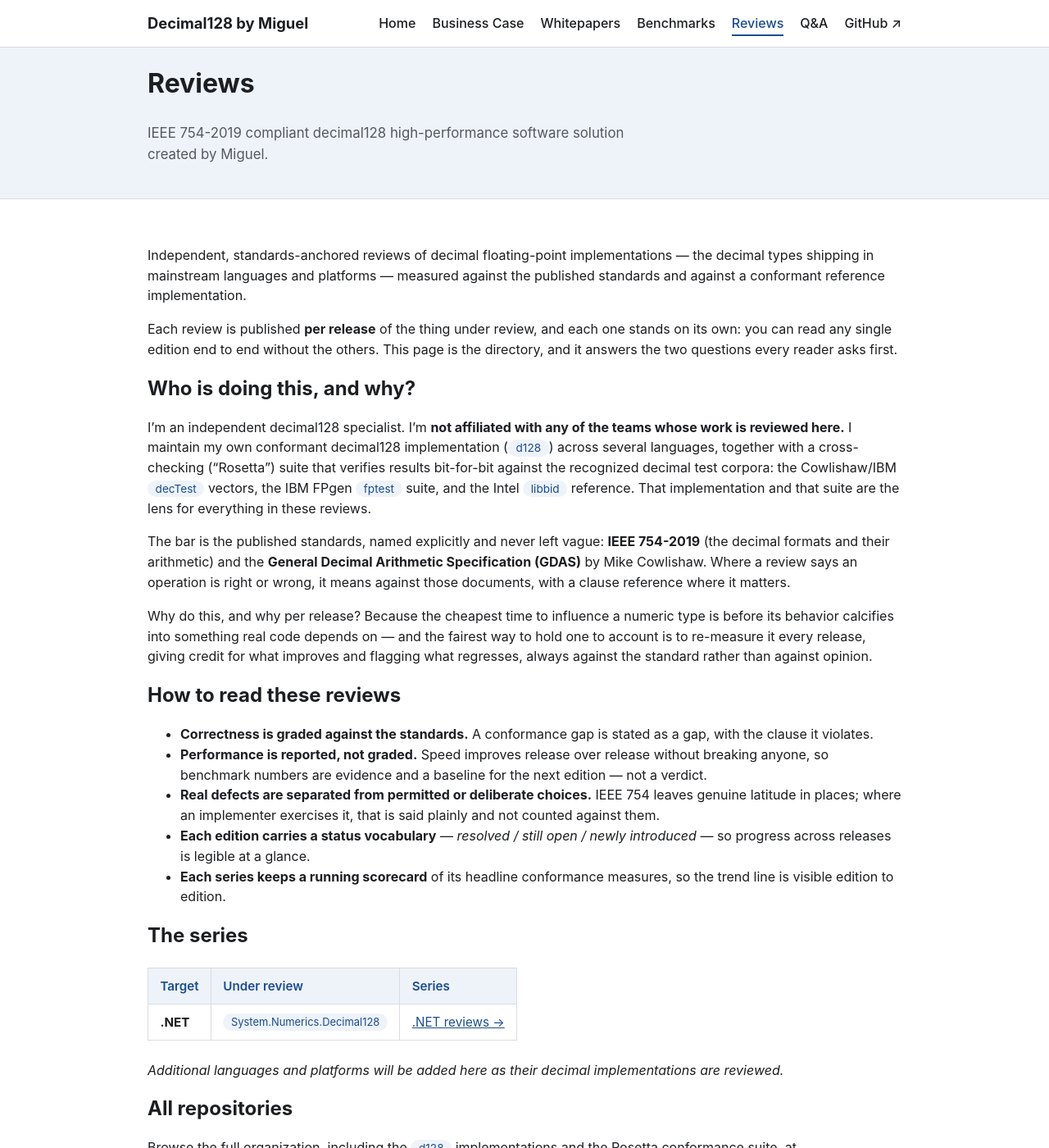
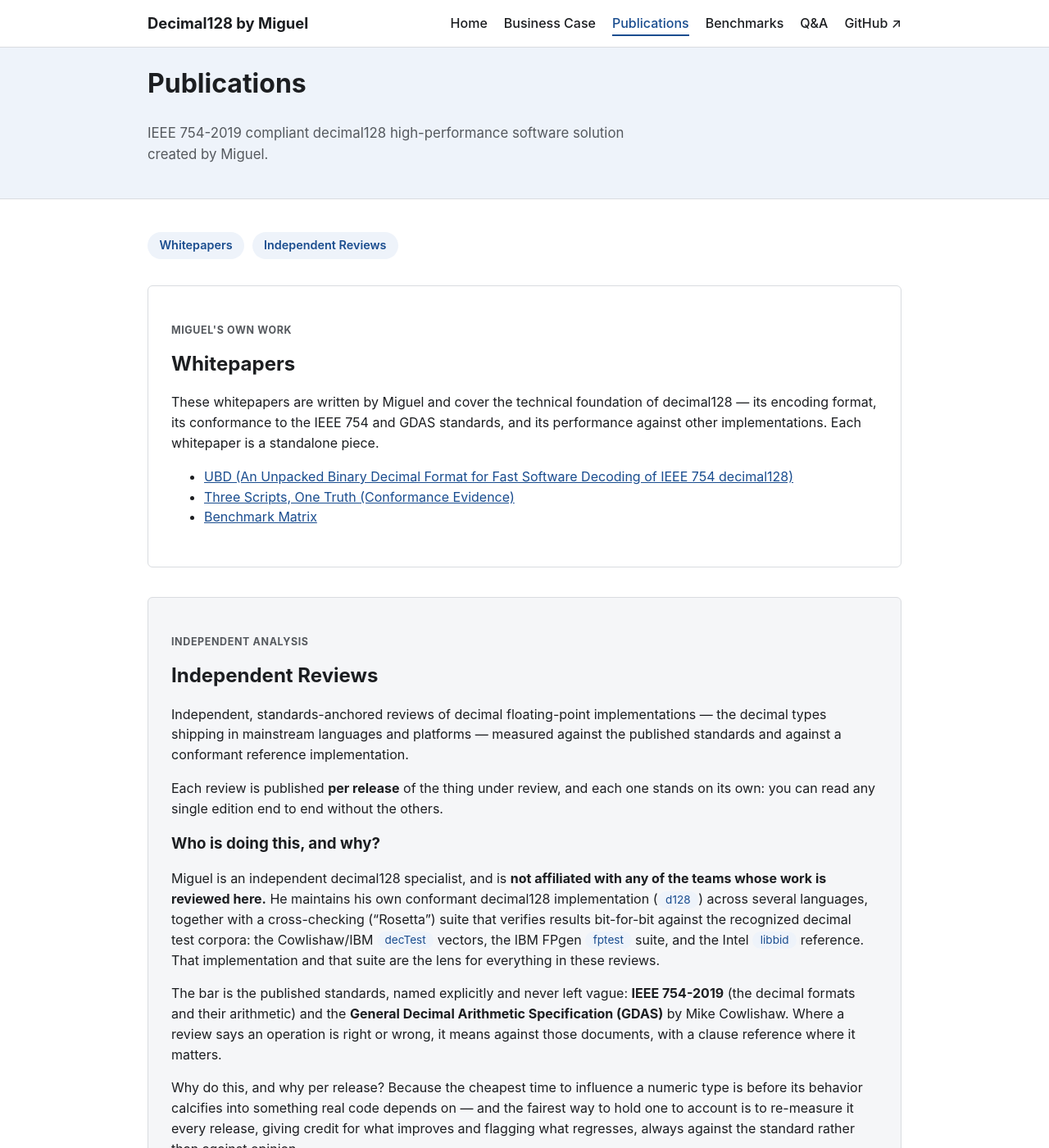
Before and after one commit to migueldecimal128/decimal128-www, a Jekyll site: the page built from publications.md, in a window 1280 px wide and 1400 px high. Shown: the whole window at 82% size. Built offline with Jekyll 4.4.1, drawn with Linux system fonts in a browser that asks for light colours; some of the changed text lies outside the part shown.

Commit message:
Combine Whitepapers and Reviews into a single Publications page
Replaces the separate /whitepapers.html and /reviews.html listing
pages with one /publications.html page, sectioned into "Whitepapers"
(Miguel's own technical writing) and "Independent Reviews" (his
standards-anchored analysis of others' decimal implementations), each
visually distinct with its own eyebrow label and tinted panel. Old
URLs redirect via jekyll-redirect-from. Collapses the two separate nav
entries into one "Publications" link.

Co-Authored-By: Claude Sonnet 5 <noreply@anthropic.com>
Claude-Session: https://claude.ai/code/session_01UhMyk7dVCWxSTZsZDHTXuD

```diff
--- a/_config.yml
+++ b/_config.yml
@@ -4,6 +4,8 @@ tagline: "IEEE 754-2019 compliant decimal128 high-performance software solution
 markdown: kramdown
 kramdown:
   input: GFM
+plugins:
+  - jekyll-redirect-from
 exclude:
   - README.md
   - .gitignore
--- a/_layouts/default.html
+++ b/_layouts/default.html
@@ -17,9 +17,8 @@
         <ul>
           <li><a href="{{ '/index.html' | relative_url }}"{% if page.url == "/index.html" %} aria-current="page"{% endif %}>Home</a></li>
           <li><a href="{{ '/business-case.html' | relative_url }}"{% if page.url == "/business-case.html" %} aria-current="page"{% endif %}>Business Case</a></li>
-          <li><a href="{{ '/whitepapers.html' | relative_url }}"{% if page.url == "/whitepapers.html" %} aria-current="page"{% endif %}>Whitepapers</a></li>
+          <li><a href="{{ '/publications.html' | relative_url }}"{% if page.url == "/publications.html" or page.url contains "/reviews" %} aria-current="page"{% endif %}>Publications</a></li>
           <li><a href="{{ '/benchmarks.html' | relative_url }}"{% if page.url == "/benchmarks.html" %} aria-current="page"{% endif %}>Benchmarks</a></li>
-          <li><a href="{{ '/reviews.html' | relative_url }}"{% if page.url contains "/reviews" %} aria-current="page"{% endif %}>Reviews</a></li>
           <li><a href="{{ '/qa.html' | relative_url }}"{% if page.url == "/qa.html" %} aria-current="page"{% endif %}>Q&amp;A</a></li>
           <li><a href="https://github.com/migueldecimal128" target="_blank" rel="noopener">GitHub ↗</a></li>
         </ul>
--- a/css/style.css
+++ b/css/style.css
@@ -469,6 +469,69 @@ main tbody tr:nth-child(even) {
 }
 
 /* ==========================================================================
+   Publications page section distinction
+   ========================================================================== */
+
+.pub-jumpnav {
+  display: flex;
+  flex-wrap: wrap;
+  gap: 0.6rem;
+  margin: 0 0 2rem;
+}
+
+.pub-jumpnav a {
+  display: inline-block;
+  background: var(--color-accent);
+  color: var(--color-primary);
+  padding: 0.35rem 0.9rem;
+  border-radius: 999px;
+  font-size: 0.9rem;
+  font-weight: 600;
+  text-decoration: none;
+}
+
+.pub-jumpnav a:hover {
+  opacity: 0.8;
+}
+
+.pub-section {
+  padding: 1.75rem 1.75rem 2rem;
+  border-radius: var(--radius);
+  border: 1px solid var(--color-border);
+  margin-top: 2.25rem;
+}
+
+.pub-section:first-of-type {
+  margin-top: 0;
+}
+
+.pub-section h2 {
+  margin-top: 0;
+}
+
+.pub-section--whitepapers {
+  background: var(--color-bg);
+}
+
+.pub-section--reviews {
+  background: var(--color-bg-alt);
+}
+
+.pub-eyebrow {
+  display: block;
+  text-transform: uppercase;
+  letter-spacing: 0.05em;
+  font-size: 0.78rem;
+  font-weight: 700;
+  color: var(--color-text-muted);
+  margin-bottom: 0.5rem;
+}
+
+.pub-intro {
+  color: var(--color-text-muted);
+}
+
+/* ==========================================================================
    Q&A table of contents
    ========================================================================== */
 
--- a/reviews.md
+++ b/publications.md
@@ -1,10 +1,36 @@
 ---
 layout: default
-permalink: /reviews.html
-title: "Reviews — Independent, Standards-Anchored Reviews of Decimal Implementations — Decimal128"
-description: "An independent review series examining decimal floating-point implementations across languages and platforms against IEEE 754-2019 and the General Decimal Arithmetic Specification."
-heading: "Reviews"
+permalink: /publications.html
+title: "Publications — Decimal128"
+description: "Miguel's whitepapers on the decimal128 architecture, and his independent, standards-anchored reviews of decimal implementations across languages and platforms."
+heading: "Publications"
+redirect_from:
+  - /whitepapers.html
+  - /reviews.html
 ---
+
+<nav class="pub-jumpnav" markdown="0">
+  <a href="#pub-whitepapers">Whitepapers</a>
+  <a href="#pub-reviews">Independent Reviews</a>
+</nav>
+
+<div class="pub-section pub-section--whitepapers" id="pub-whitepapers" markdown="1">
+<span class="pub-eyebrow" markdown="0">Miguel's Own Work</span>
+
+## Whitepapers
+
+These whitepapers are written by Miguel and cover the technical foundation of decimal128 — its encoding format, its conformance to the IEEE 754 and GDAS standards, and its performance against other implementations. Each whitepaper is a standalone piece.
+
+- [UBD (An Unpacked Binary Decimal Format for Fast Software Decoding of IEEE 754 decimal128)](whitepapers/ubd.html)
+- [Three Scripts, One Truth (Conformance Evidence)](whitepapers/conformance-evidence.html)
+- [Benchmark Matrix](whitepapers/benchmark-matrix.html)
+
+</div>
+
+<div class="pub-section pub-section--reviews" id="pub-reviews" markdown="1">
+<span class="pub-eyebrow" markdown="0">Independent Analysis</span>
+
+## Independent Reviews
 
 Independent, standards-anchored reviews of decimal floating-point
 implementations — the decimal types shipping in mainstream languages and
@@ -13,18 +39,16 @@ reference implementation.
 
 Each review is published **per release** of the thing under review, and each one
 stands on its own: you can read any single edition end to end without the others.
-This page is the directory, and it answers the two questions every reader asks
-first.
 
-## Who is doing this, and why?
+### Who is doing this, and why?
 
-I'm an independent decimal128 specialist. I'm **not affiliated with any of the
-teams whose work is reviewed here.** I maintain my own conformant decimal128
-implementation (`d128`) across several languages, together with a cross-checking
-("Rosetta") suite that verifies results bit-for-bit against the recognized
-decimal test corpora: the Cowlishaw/IBM `decTest` vectors, the IBM FPgen
-`fptest` suite, and the Intel `libbid` reference. That implementation and that
-suite are the lens for everything in these reviews.
+Miguel is an independent decimal128 specialist, and is **not affiliated with
+any of the teams whose work is reviewed here.** He maintains his own conformant
+decimal128 implementation (`d128`) across several languages, together with a
+cross-checking ("Rosetta") suite that verifies results bit-for-bit against the
+recognized decimal test corpora: the Cowlishaw/IBM `decTest` vectors, the IBM
+FPgen `fptest` suite, and the Intel `libbid` reference. That implementation and
+that suite are the lens for everything in these reviews.
 
 The bar is the published standards, named explicitly and never left vague:
 **IEEE 754-2019** (the decimal formats and their arithmetic) and the **General
@@ -38,7 +62,7 @@ on — and the fairest way to hold one to account is to re-measure it every
 release, giving credit for what improves and flagging what regresses, always
 against the standard rather than against opinion.
 
-## How to read these reviews
+### How to read these reviews
 
 - **Correctness is graded against the standards.** A conformance gap is stated as
   a gap, with the clause it violates.
@@ -53,7 +77,7 @@ against the standard rather than against opinion.
 - **Each series keeps a running scorecard** of its headline conformance measures,
   so the trend line is visible edition to edition.
 
-## The series
+### The series
 
 | Target | Under review | Series |
 |--------|--------------|--------|
@@ -62,8 +86,4 @@ against the standard rather than against opinion.
 *Additional languages and platforms will be added here as their decimal
 implementations are reviewed.*
 
-## All repositories
-
-Browse the full organization, including the `d128` implementations and the
-Rosetta conformance suite, at
-[github.com/migueldecimal128 ↗](https://github.com/migueldecimal128).
+</div>
```
Also changed, not shown: whitepapers.md (deleted, +0 -16 lines).
